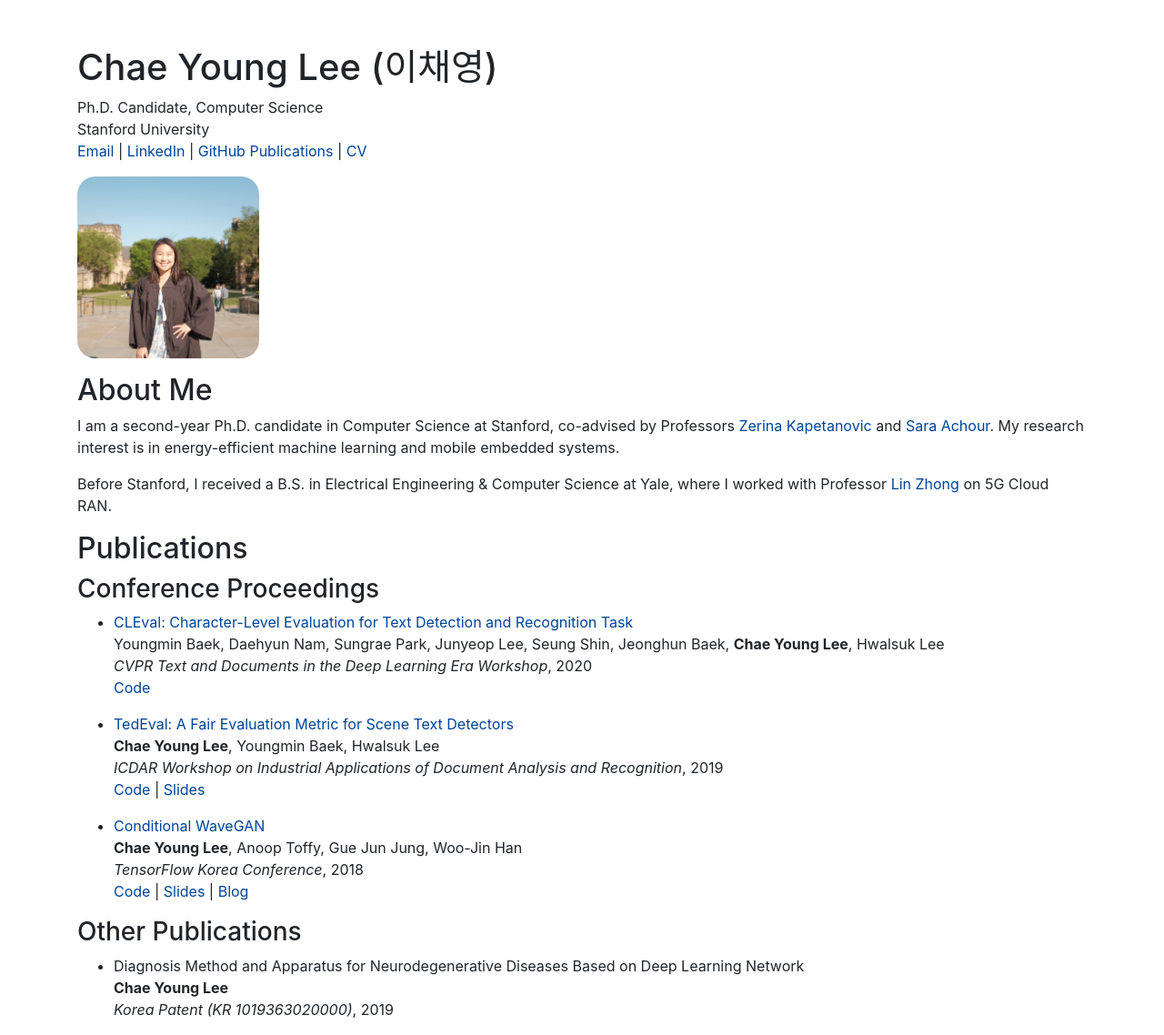
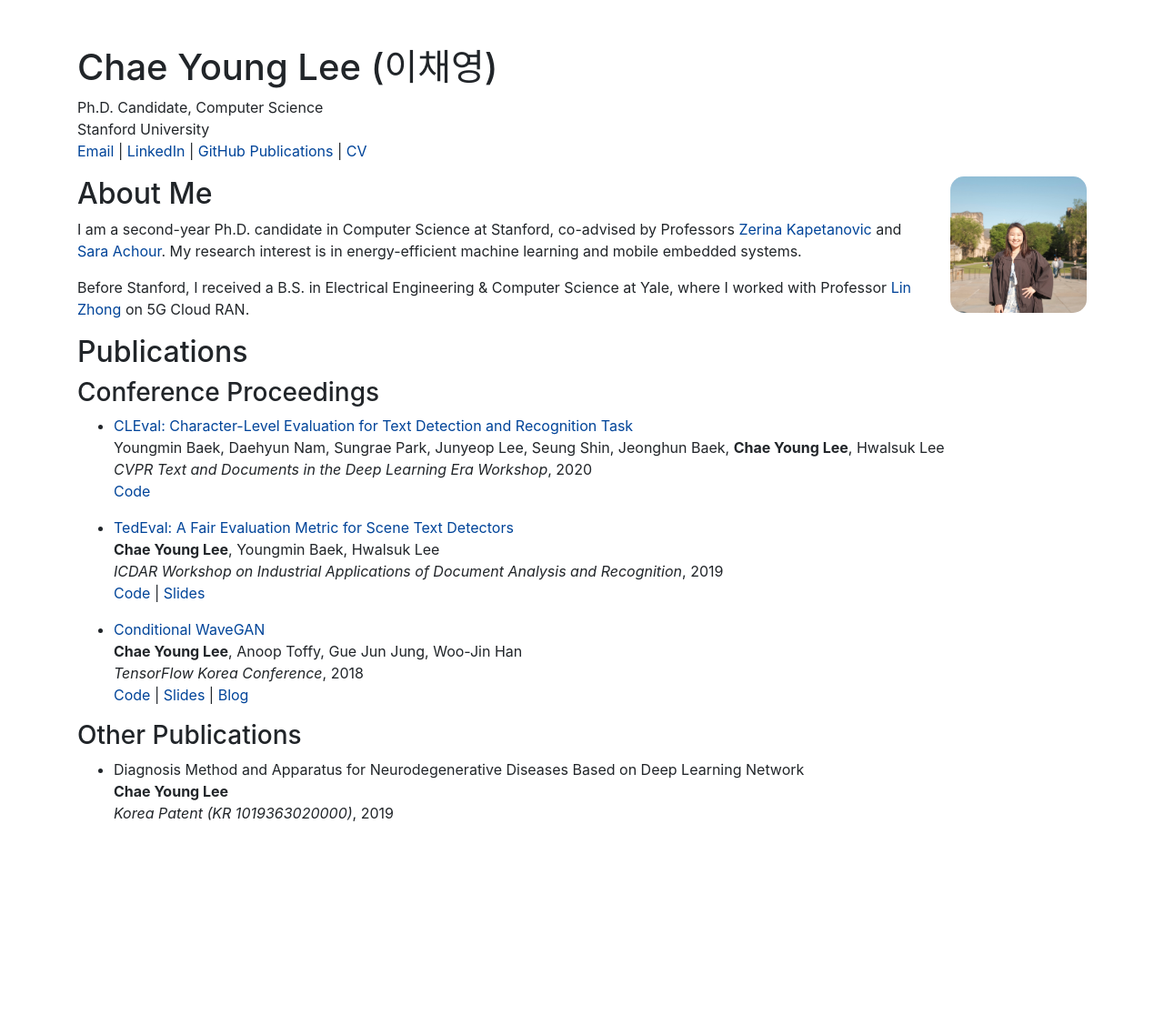
Before and after one commit to chaeyoung-lee/chaeyoung-lee.github.io, a Jekyll site: the page built from index.md, in a window 1280 px wide. Shown: the whole page at 91% size. Built offline with Jekyll 4.4.1, drawn with Linux system fonts in a browser that asks for light colours; after the commit the page ends 922 px from its top, so only the background shows below that.

Commit message:
headshot pic floats right

```diff
--- a/index.md
+++ b/index.md
@@ -10,7 +10,9 @@ Stanford University
 [Email](mailto:chae@stanford.edu) | [LinkedIn](https://www.linkedin.com/in/cylee-cs/) | [GitHub](https://github.com/chaeyoung-lee)
 [Publications](#publications) | [CV](/assets/cv.pdf)
 
-<img src="assets/headshot.jpg" alt="Headshot photo of Chae Young" style="width: 200px; border-radius: 10%;">
+<!-- Headshot floats to the right -->
+<img src="assets/headshot.jpg" alt="Headshot photo of Chae Young" style="width: 150px; border-radius: 10%; float: right; margin-left: 20px;">
+
 
 ## About Me
 
```
